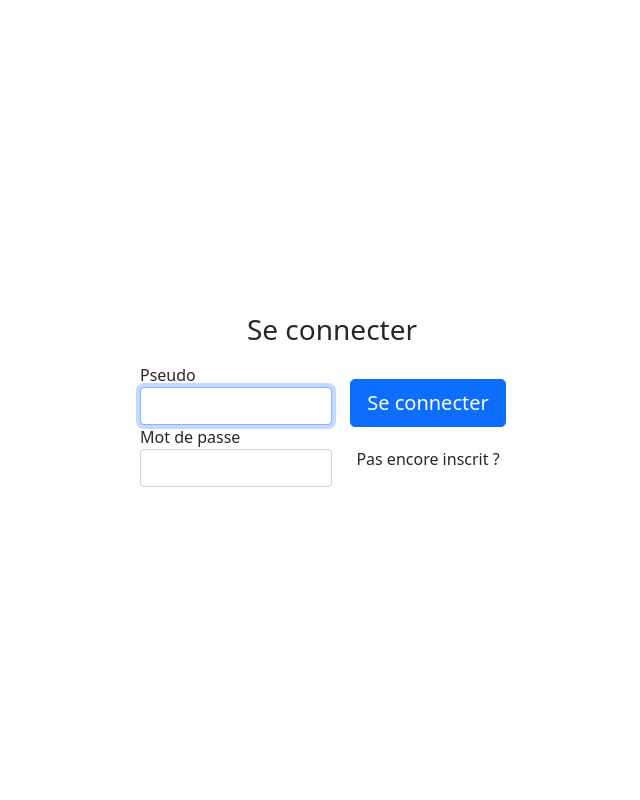
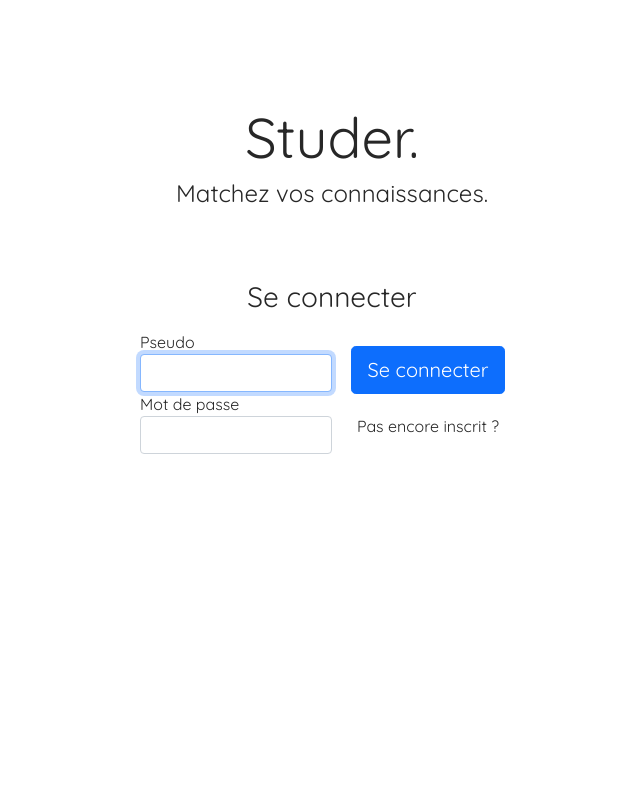
Before and after one commit to lucas-ru/projet_sumfony, a Symfony app: template templates/security/login.html.twig in a window 1280 px wide. Shown: the whole page, without its empty margins (308-948 px from the left). Run offline with Twig, Linux system fonts and the light colour scheme; the template is opened without the code that fills it, so the values that code supplies are empty; some libraries are stand-ins or nearby versions.

Commit message:
Lucas E -- Change font + Add title login/register

```diff
--- a/public/css/login.css
+++ b/public/css/login.css
@@ -1,17 +1,35 @@
 .contentLogin {
     display: flex;
+    flex-direction: column;
     justify-content: center;
     align-items: center;
     height: 100vh;
     width: 100%;
 }
 
-.formLogin {
-    width: 30%;
+.titleStu {
     display: flex;
     flex-direction: column;
     align-items: center;
     justify-content: center;
+    height: 30%;
+}
+
+.titleStuder {
+    font-size: 3.5rem;
+}
+
+.subTitleStuder {
+    font-size: 1.5rem;
+}
+
+.formLogin {
+    width: 30%;
+    height: 60%;
+    display: flex;
+    flex-direction: column;
+    align-items: center;
+    justify-content: flex-start;
 }
 
 .contentInput {
--- a/public/css/register.css
+++ b/public/css/register.css
@@ -8,6 +8,15 @@
 
 .contentRegister form {
     width: 30%;
+}
+
+.contentForm {
+    height: 60%;
+    width: 100%;
+    display: flex;
+    flex-direction: column;
+    justify-content: center;
+    align-items: center;
 }
 
 .contentRegister form div {
--- a/public/css/style.css
+++ b/public/css/style.css
@@ -1,3 +1,5 @@
+@import url('https://fonts.googleapis.com/css2?family=Quicksand&display=swap');
+
 :root {
     --main-color: #0d6efd;
     --grey-color: #bebebe;
@@ -5,6 +7,7 @@
 
 body * {
     color: #272727;
+    font-family: 'Quicksand', sans-serif;
 }
 
 input[type="checkbox"] {
--- a/templates/security/login.html.twig
+++ b/templates/security/login.html.twig
@@ -4,6 +4,10 @@
 
 {% block body %}
 <div class="contentLogin">
+    <div class="titleStu">
+        <h1 class="titleStuder">Studer.</h1>
+        <h2 class="subTitleStuder">Matchez vos connaissances.</h2>
+    </div>
     <form method="post" class="formLogin">
         {% if error %}
             <div class="alert alert-danger">{{ error.messageKey|trans(error.messageData, 'security') }}</div>
@@ -15,7 +19,7 @@
             </div>
         {% endif %}
 
-        <h1 class="h3 mb-3 font-weight-normal">Se connecter</h1>
+        <h2 class="h3 mb-3 font-weight-normal">Se connecter</h2>
         <div class="contentInput">
             <div class="namePwInput">
                 <label for="inputUsername">Pseudo</label>
```
Also changed, not shown: templates/registration/register.html.twig (+7 -2 lines).
